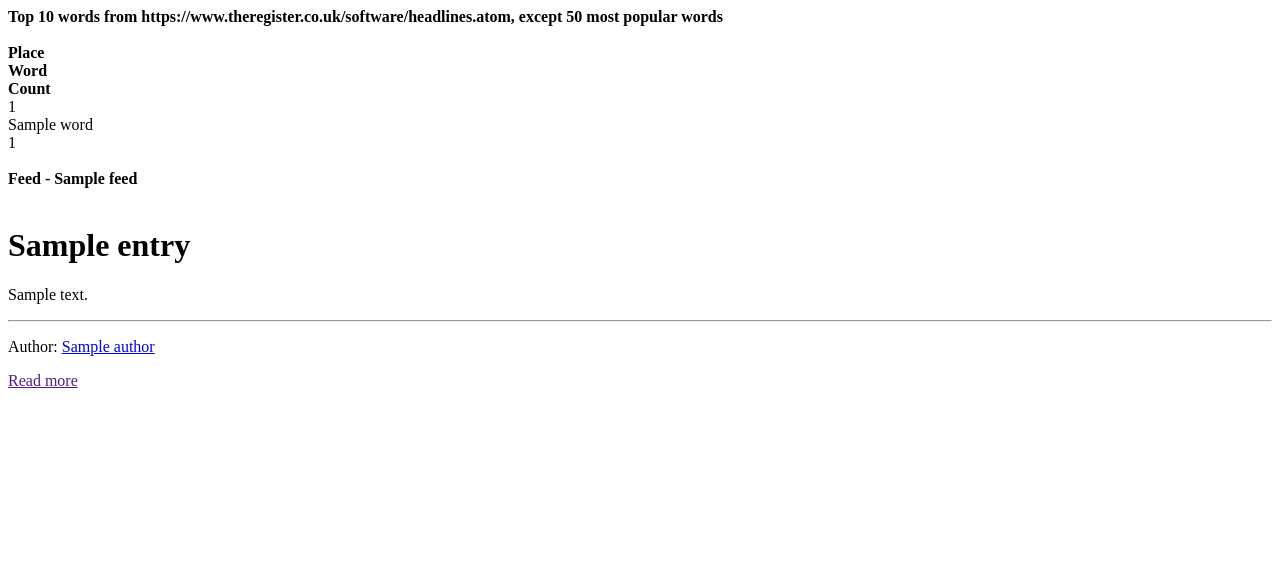
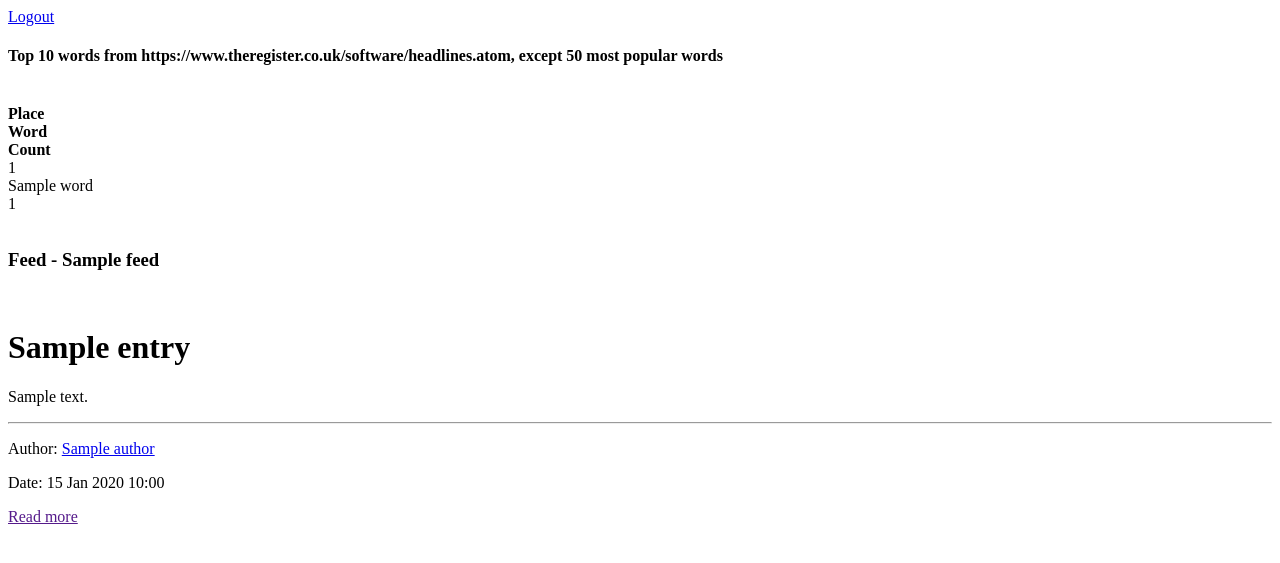
Before and after one commit to denstepss/mintos-task, a Symfony app: template templates/main/index.html.twig in a window 1280 px wide. Shown: the top 563 px of the page. Run offline with Twig, Linux system fonts and the light colour scheme; the template is opened without the code that fills it: most values are stand-ins (such as "Sample title", 1, 10 or a date in 2020); some libraries are stand-ins or nearby versions.

Commit message:
Add tiny fixes for index.html.twig and set prod env for symfony

```diff
--- a/templates/main/index.html.twig
+++ b/templates/main/index.html.twig
@@ -3,8 +3,9 @@
 {% block title %}Main Page{% endblock %}
 
 {% block body %}
+    <a href="{{ path('app_logout') }}" class="btn btn-primary ml-md-5 mt-md-1 active position-fixed" role="button" aria-pressed="true">Logout</a>
     <div class="d-flex justify-content-center">
-        <b>Top 10 words from https://www.theregister.co.uk/software/headlines.atom, except 50 most popular words</b>
+        <h4><b>Top 10 words from https://www.theregister.co.uk/software/headlines.atom, except 50 most popular words</b></h4>
     </div>
     <br>
     <div class="container">
@@ -45,7 +46,7 @@
     </div>
     <br>
     <div class="d-flex justify-content-center">
-        <b>Feed - {% if feed.title is defined %}{{ feed.title }}{% endif %}</b>
+        <h3><b>Feed - {% if feed.title is defined %}{{ feed.title }}{% endif %}</b></h3>
     </div>
     <br>
     <div class="container">
@@ -56,6 +57,7 @@
                     <p class="lead"> {{ post.summary|raw }}</p>
                     <hr class="my-4">
                     <p>Author: <a href="{{ post.author.uri }}" target="_blank">{{ post.author.name }}</a></p>
+                    <p>Date: {{ post.updated|date('d M Y H:i') }}</p>
                     <p class="lead">
                         <a class="btn btn-primary btn-lg" href="{{ post.link.attributes().href }}" role="button">Read
                             more</a>
```
Also changed, not shown: 1 other file.
